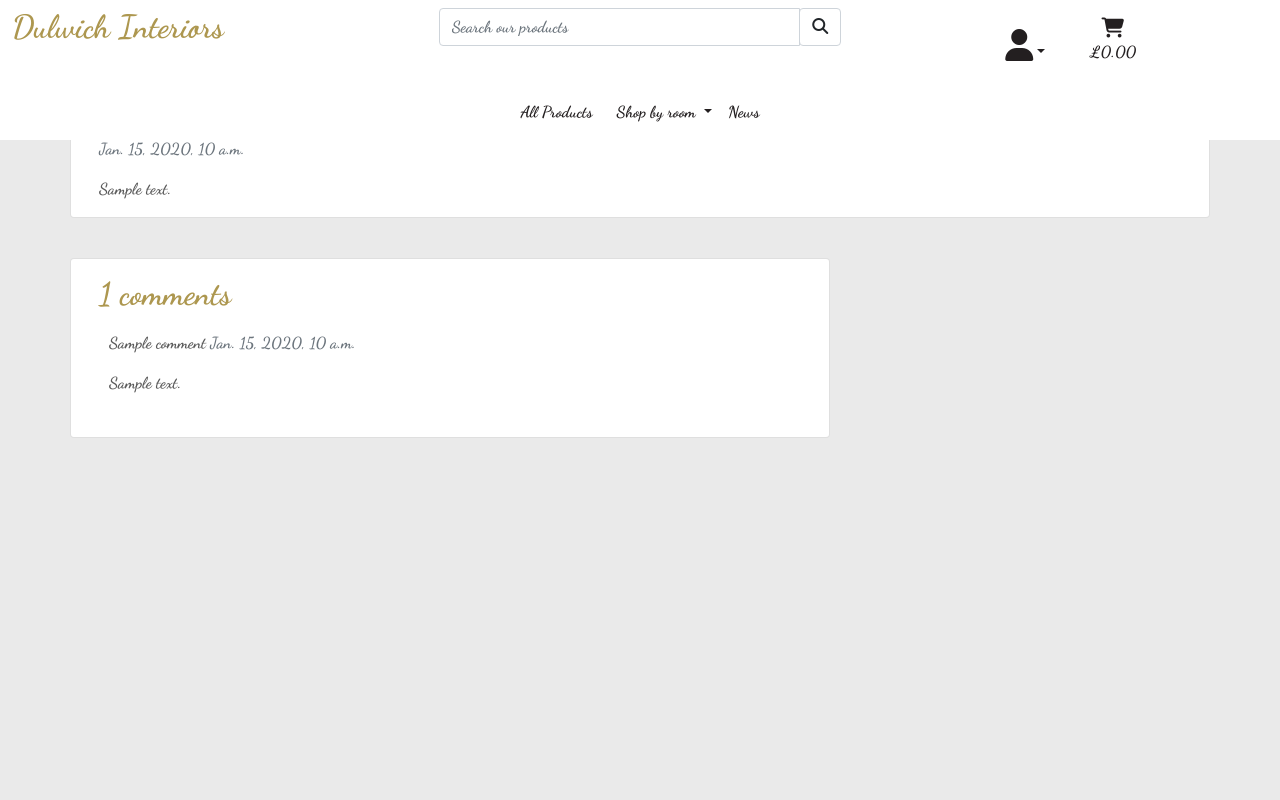
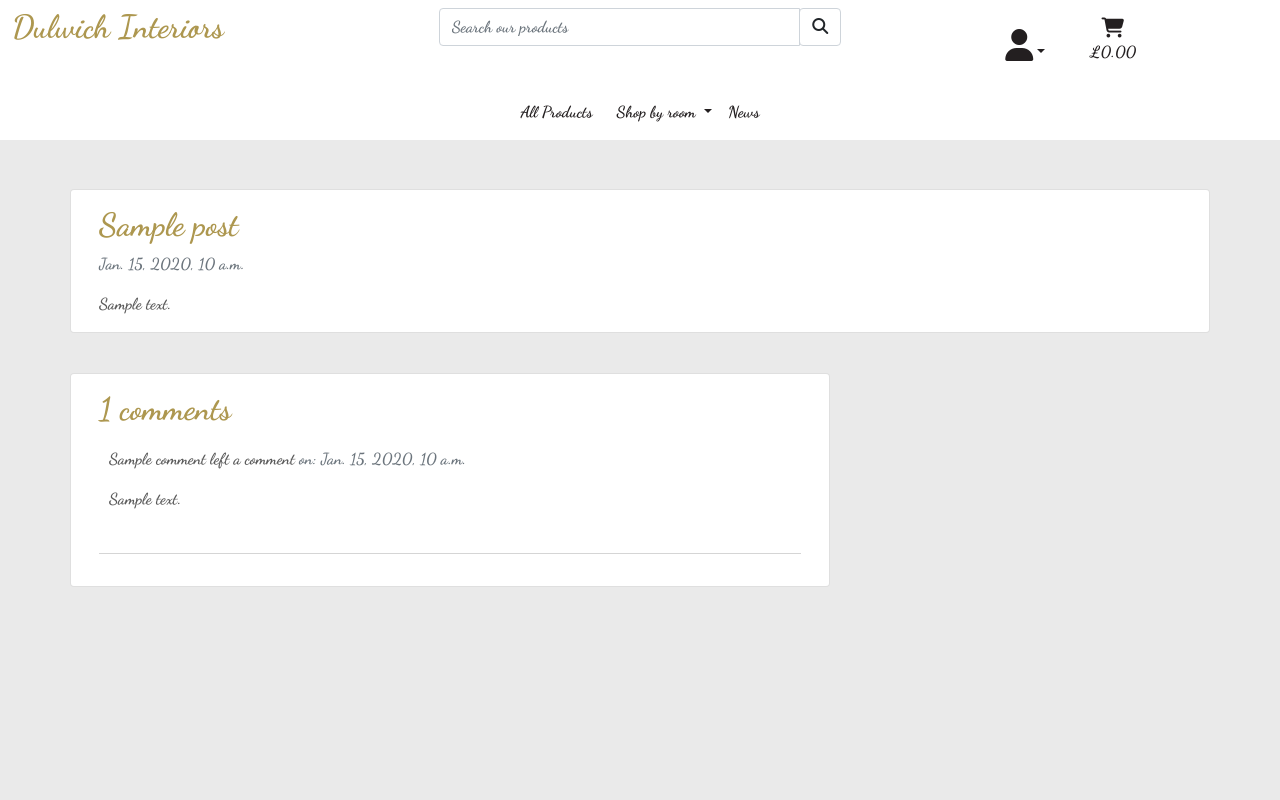
Before and after one commit to EimearCunningham/dulwich-interiors, a Django app: a page that uses blog/templates/blog/post_detail.html in a window 1280 px wide. Run offline with Django 3.2, Linux system fonts and the light colour scheme; tables that the repository leaves empty hold one stand-in row (values such as "Sample post"); parts of the project's set-up code (start-up, migrations or seed data) failed here and were passed over; some libraries are stand-ins or nearby versions.

Commit message:
Style blog pages

```diff
--- a/blog/templates/blog/post_detail.html
+++ b/blog/templates/blog/post_detail.html
@@ -12,13 +12,15 @@
 {% block content %}
 <div class="overlay"></div>
 <div class="container">
-    <div class="row">
+  <div class="row" id="blog-row">
     <div class="col-12 card mb-4  mt-3 left  top">
+
       <div class="card-body">
-                <h1>{% block title %} {{ post.title }} {% endblock title %}</h1>
+        <h2>{% block title %} {{ post.title }} {% endblock title %}</h2>
         <p class=" text-muted">{{ post.created_on }}</p>
         <p class="card-text ">{{ post.content | safe }}</p>
       </div>
+
     </div>
     {% if request.user.is_superuser %}
     <small class="ml-3">
@@ -35,13 +37,14 @@
         {% for comment in comments %}
         <div class="comments" style="padding: 10px;">
           <p class="font-weight-bold">
-                  {{ comment.name }}
+            {{ comment.name }} left a comment
             <span class=" text-muted font-weight-normal">
-                    {{ comment.created_on }}
+              on: {{ comment.created_on }}
             </span>
           </p>
           {{ comment.body | linebreaks }}
         </div>
+        <hr>
         {% endfor %}
       </div>
     </div>
--- a/static/css/base.css
+++ b/static/css/base.css
@@ -173,3 +173,7 @@ body {
     border-radius: 2px;
     padding: 4px;
   }
+
+#blog-row {
+  padding-top: 125px;
+}
```
Lines whose indentation alone changed are shown as unchanged.
